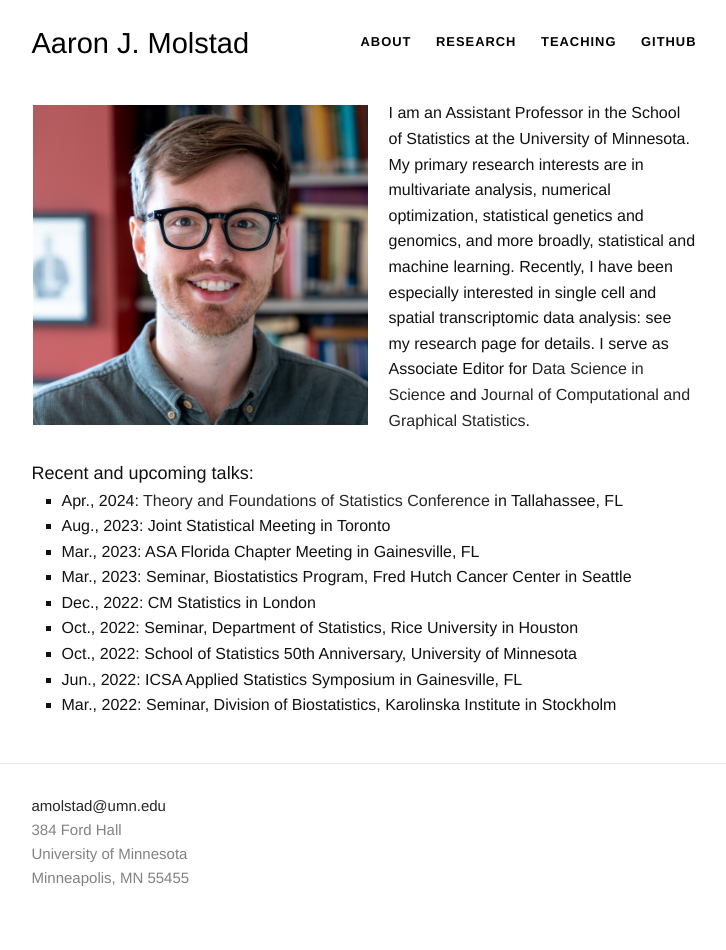
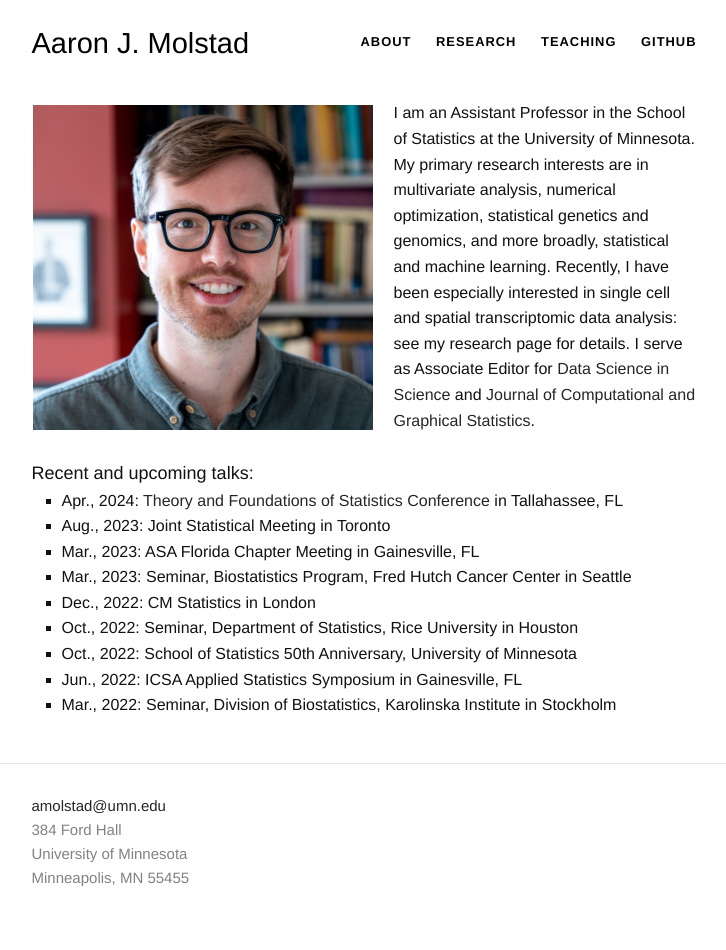
Before and after one commit to ajmolstad/ajmolstad.github.io, a Jekyll site: the page built from index.html, in a window 1280 px wide. Shown: the whole page, without its empty margins (276-1002 px from the left). Built offline with Jekyll 4.4.1, drawn with Linux system fonts in a browser that asks for light colours.

Commit message:
Update index.html

```diff
--- a/index.html
+++ b/index.html
@@ -15,7 +15,7 @@
 
 
 <div class="default">
- <dl class="wp-caption alignleft" style="max-width: 335px">
+ <dl class="wp-caption alignleft" style="max-width: 340px">
 <dt><a href=""><img class="" src="/images/Molstad-4.jpg" alt="" /></a>
 	<img padding: 6px;></dt>
 <dd></dd>
```
